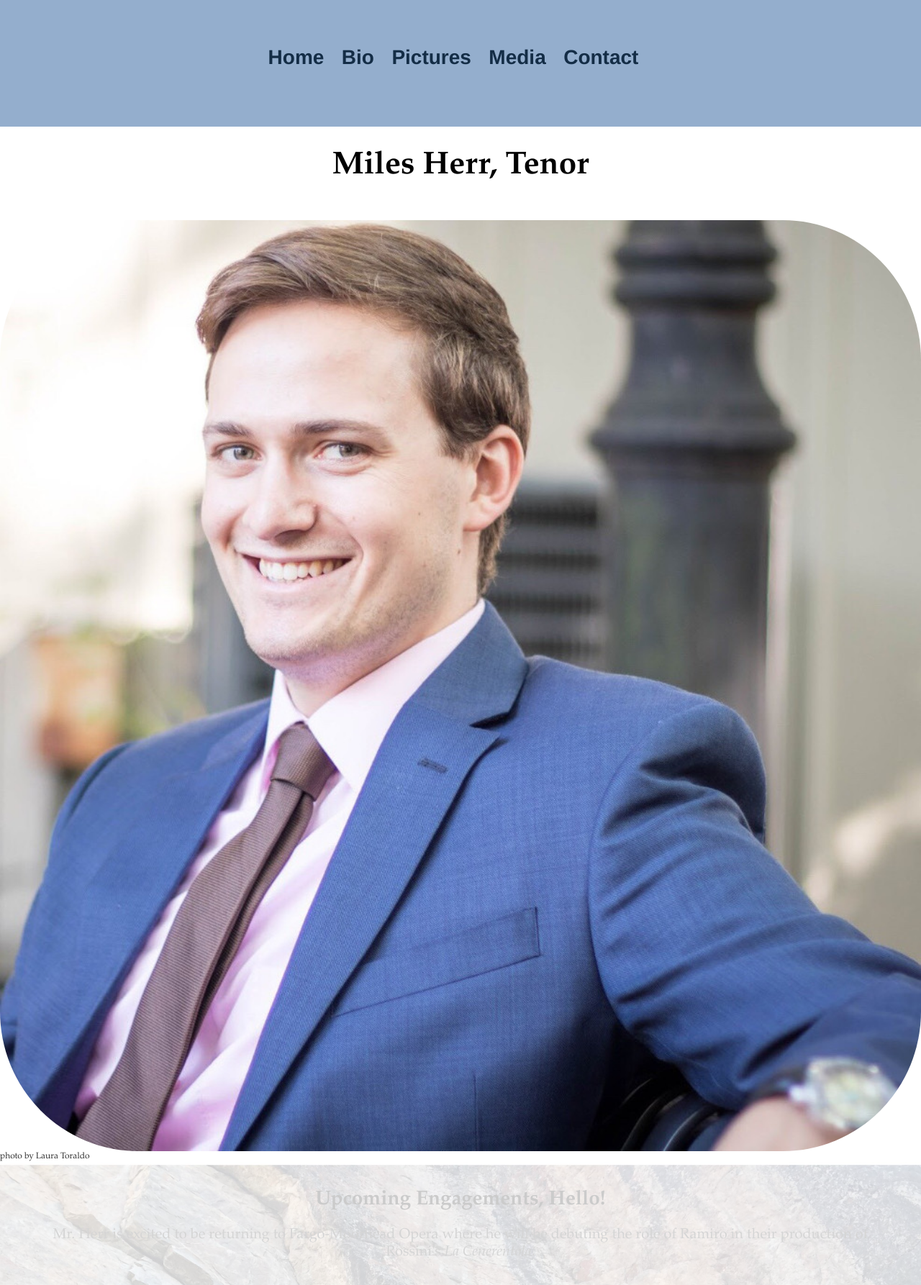
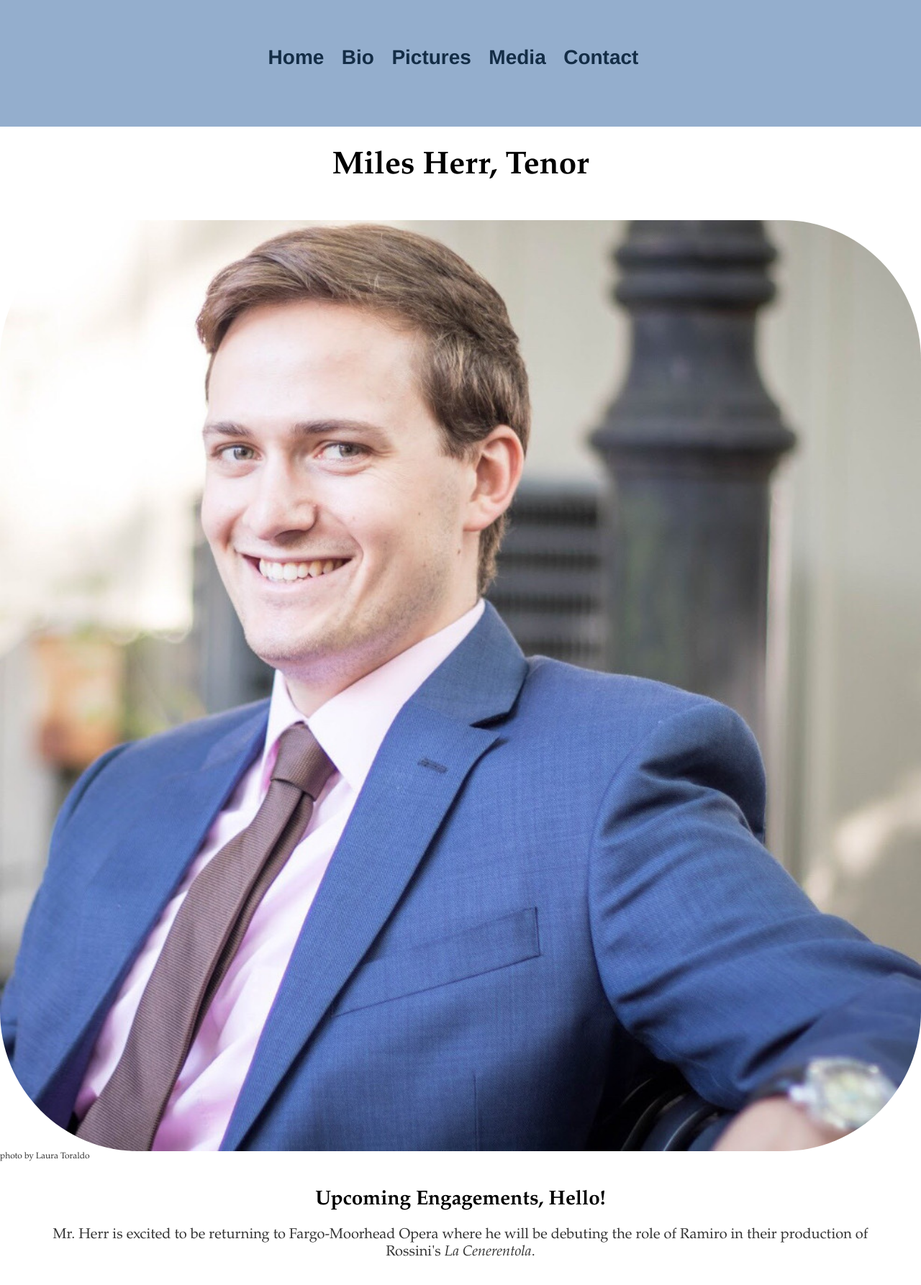
Before and after one commit to leemlb06pmi/leemlb06pmi.github.io, a Jekyll site: the page built from index.html, in a window 1280 px wide. Shown: the whole page at 72% size. Built offline with Jekyll 4.4.1, drawn with Linux system fonts in a browser that asks for light colours.

Commit message:
Update main.css

```diff
--- a/css/main.css
+++ b/css/main.css
@@ -72,10 +72,15 @@ ul.posts li {
 .column.right{
 	float:right;
 	width:40%;
-	background-image: url('https://leemlb06pmi.github.io/photos/rock_backdrop.jpg');
+	/*background-image: url('https://leemlb06pmi.github.io/photos/rock_backdrop.jpg');
 	background-size: cover;
 	background-repeat: no-repeat;
-	opacity:.2;
+	opacity:.2;*/
+}
+
+.column{
+	float:left;
+	width: 50%;
 }
 
 .row:after {
```
